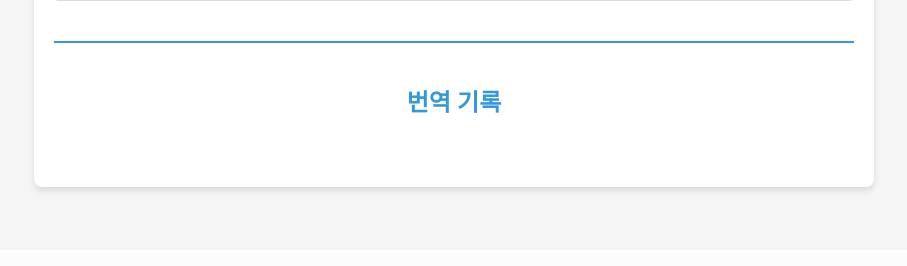
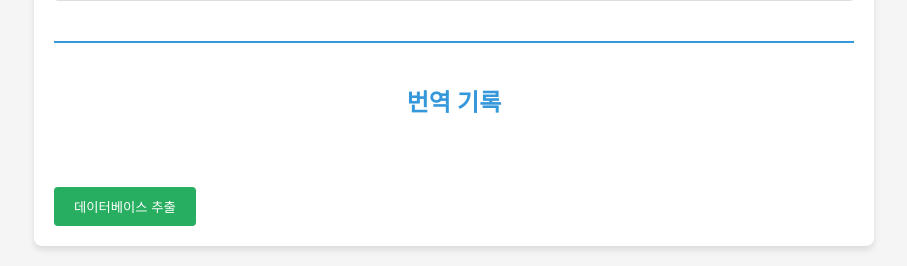
Before and after one commit to Dr-Min/openAitrans, a Flask app: page / in a window 1280 px wide. Shown: the part 550-816 px from the top of the page, without its empty margins (186-1093 px from the left). Before the commit the page ends 743 px from the top, so only its background shows below. Run offline with Flask 3, Linux system fonts and the light colour scheme; data that the repository does not hold is empty; some libraries are stand-ins or nearby versions.

Commit message:
Update index.html

```diff
--- a/templates/index.html
+++ b/templates/index.html
@@ -218,6 +218,21 @@
         display: block;
         opacity: 1;
       }
+
+      #exportDBBtn {
+        background-color: #27ae60;
+        color: white;
+        border: none;
+        padding: 10px 20px;
+        border-radius: 4px;
+        cursor: pointer;
+        transition: background-color 0.3s ease;
+        margin-top: 20px;
+      }
+
+      #exportDBBtn:hover {
+        background-color: #2ecc71;
+      }
     </style>
   </head>
   <body>
@@ -252,6 +267,8 @@
         <div id="dateButtons"></div>
         <div id="historyContent"></div>
       </div>
+
+      <button id="exportDBBtn">데이터베이스 추출</button>
     </div>
 
     <div id="notification">번역 결과가 클립보드에 복사되었습니다.</div>
@@ -268,11 +285,13 @@
         const clearButton = document.getElementById("clearButton");
         const languageToggle = document.getElementById("languageToggle");
         const sourceText = document.getElementById("sourceText");
+        const exportDBBtn = document.getElementById("exportDBBtn");
 
         translateBtn.addEventListener("click", translate);
         copyButton.addEventListener("click", copyTranslation);
         clearButton.addEventListener("click", clearText);
         languageToggle.addEventListener("click", toggleLanguages);
+        exportDBBtn.addEventListener("click", exportDatabase);
 
         // 핸드폰 흔들기 감지 기능
         if (typeof Shake === "function") {
@@ -511,6 +530,10 @@
           }
         }
       }
+
+      function exportDatabase() {
+        window.location.href = "/export_db";
+      }
     </script>
   </body>
 </html>
```
